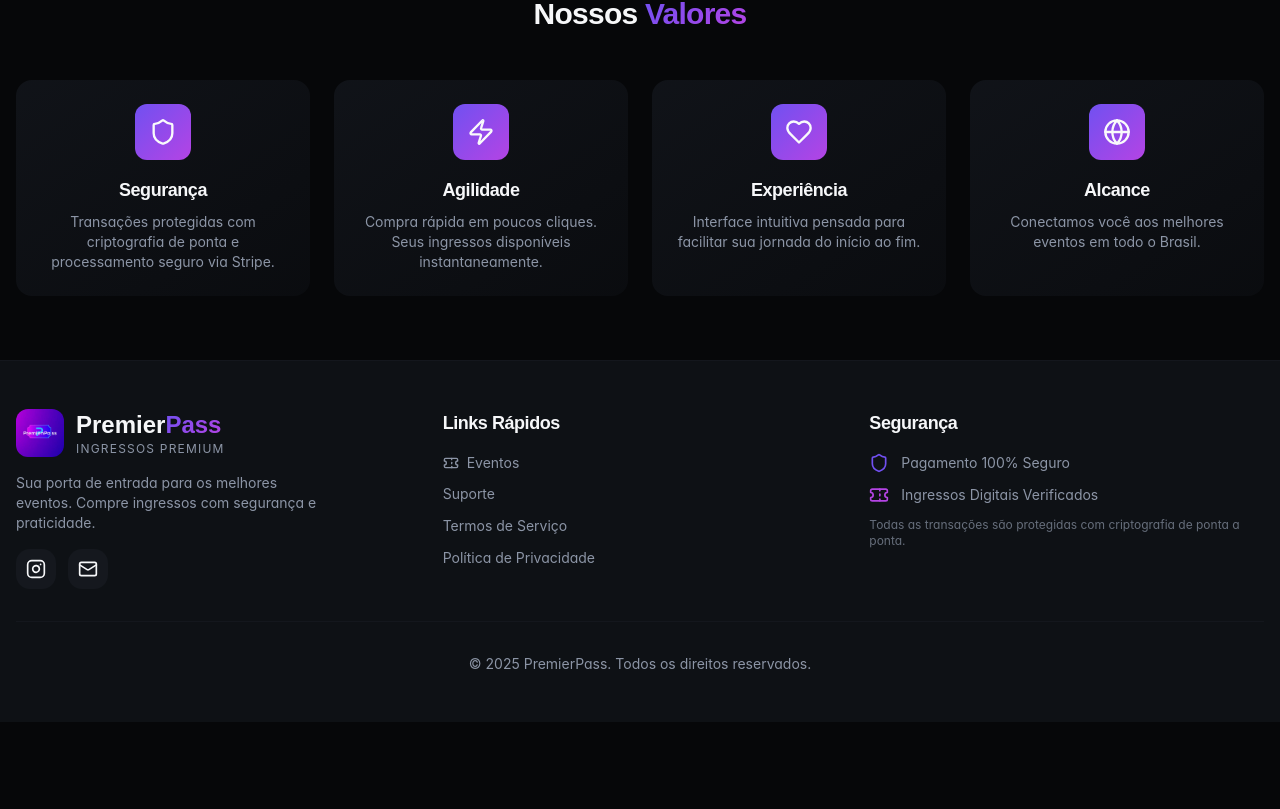
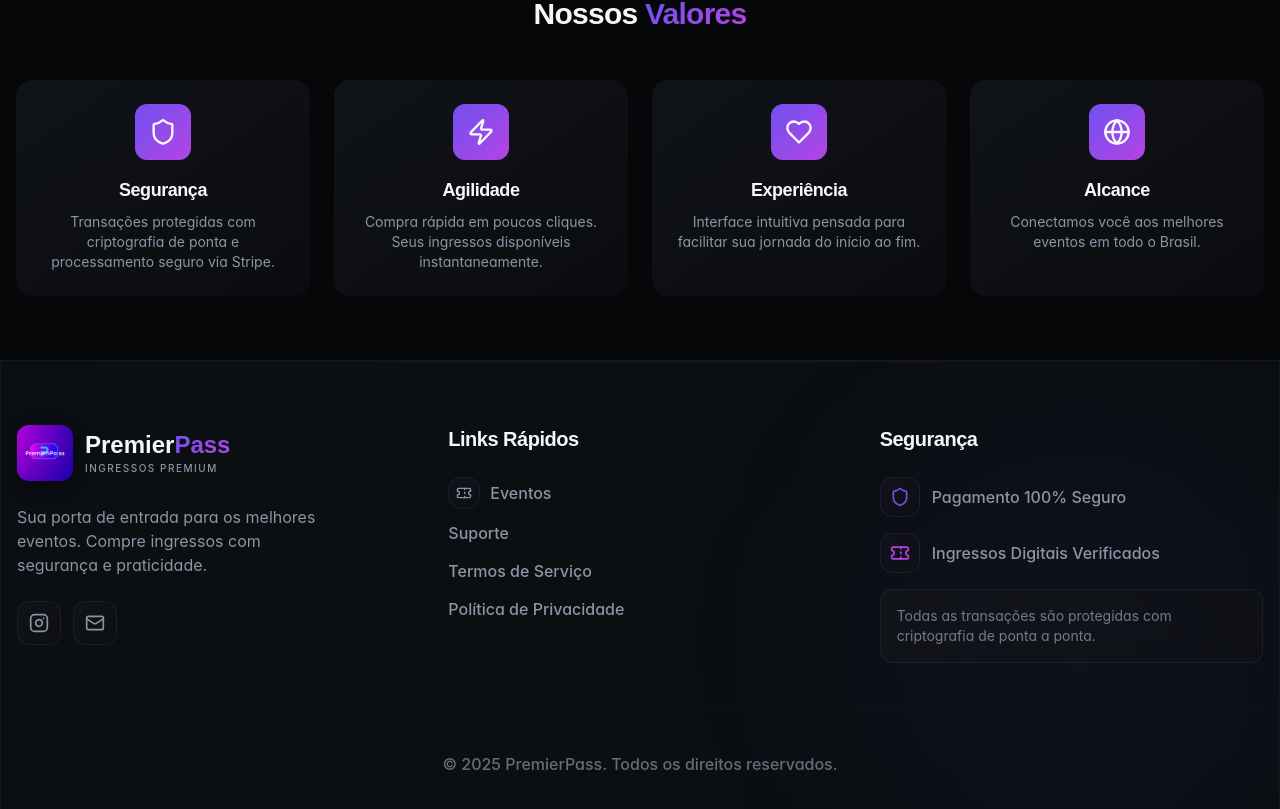
Before and after one commit to ckojak/ingressopremier, a React (Vite) app: page /sobre in a window 1280 px wide. Shown: the part 1012-1821 px from the top of the page. Before the commit the page ends 1734 px from the top, so only its background shows below. Built offline with nearby package versions, Linux system fonts and the light colour scheme; the HTML template or start-up script is replaced by a standard one.

Commit message:
Enhance Footer component with modern glassmorphism design
Co-authored-by: ckojak <247688414+ckojak@users.noreply.github.com>

```diff
--- a/src/components/layout/Footer.tsx
+++ b/src/components/layout/Footer.tsx
@@ -4,27 +4,31 @@ import premierpassLogo from "@/assets/premierpass-logo.png";
 
 const Footer = () => {
   return (
-    <footer className="bg-card border-t border-border/50">
-      <div className="container mx-auto px-4 py-12">
-        <div className="grid grid-cols-1 md:grid-cols-3 gap-8">
+    <footer className="glass-strong border-t border-border/30 relative overflow-hidden">
+      {/* Background decoration */}
+      <div className="absolute top-0 left-0 w-full h-px bg-gradient-to-r from-transparent via-primary/15 to-transparent" />
+      <div className="absolute bottom-0 right-0 w-[400px] h-[400px] bg-primary/5 rounded-full blur-[120px] pointer-events-none" />
+
+      <div className="container mx-auto px-4 py-16 relative z-10">
+        <div className="grid grid-cols-1 md:grid-cols-3 gap-12">
           {/* Brand */}
           <div>
-            <Link to="/" className="flex items-center gap-3 mb-4 group">
+            <Link to="/" className="flex items-center gap-3 mb-6 group">
               <img
                 src={premierpassLogo}
                 alt="PremierPass"
-                className="w-12 h-12 rounded-xl object-cover transition-transform group-hover:scale-105"
+                className="w-14 h-14 rounded-xl object-cover transition-all duration-300 group-hover:scale-110 shadow-subtle"
               />
               <div>
                 <span className="text-2xl font-display font-bold text-foreground">
                   Premier<span className="text-gradient">Pass</span>
                 </span>
-                <span className="block text-xs tracking-widest text-muted-foreground uppercase">
+                <span className="block text-[10px] tracking-[0.15em] text-muted-foreground uppercase font-medium">
                   Ingressos Premium
                 </span>
               </div>
             </Link>
-            <p className="text-muted-foreground text-sm mb-4 max-w-xs">
+            <p className="text-muted-foreground text-sm md:text-base mb-6 max-w-xs leading-relaxed">
               Sua porta de entrada para os melhores eventos. Compre ingressos com segurança e praticidade.
             </p>
             <div className="flex gap-3">
@@ -32,44 +36,49 @@ const Footer = () => {
                 href="https://www.instagram.com/premierpass"
                 target="_blank"
                 rel="noopener noreferrer"
-                className="w-10 h-10 rounded-lg bg-secondary flex items-center justify-center hover:bg-primary hover:text-primary-foreground transition-all"
+                className="w-11 h-11 rounded-xl glass-premium flex items-center justify-center hover:bg-primary/10 hover:border-primary/30 transition-all duration-300 hover-lift group"
                 aria-label="Instagram"
               >
-                <Instagram className="w-5 h-5" />
+                <Instagram className="w-5 h-5 text-muted-foreground group-hover:text-primary transition-colors" />
               </a>
               <a
                 href="mailto:contato@premierpass.com.br"
-                className="w-10 h-10 rounded-lg bg-secondary flex items-center justify-center hover:bg-primary hover:text-primary-foreground transition-all"
+                className="w-11 h-11 rounded-xl glass-premium flex items-center justify-center hover:bg-primary/10 hover:border-primary/30 transition-all duration-300 hover-lift group"
                 aria-label="Email"
               >
-                <Mail className="w-5 h-5" />
+                <Mail className="w-5 h-5 text-muted-foreground group-hover:text-primary transition-colors" />
               </a>
             </div>
           </div>
 
           {/* Links */}
           <div>
-            <h4 className="font-display text-lg font-bold text-foreground mb-4">Links Rápidos</h4>
-            <ul className="space-y-2">
+            <h4 className="font-display text-xl font-bold text-foreground mb-6">Links Rápidos</h4>
+            <ul className="space-y-3">
               <li>
-                <Link to="/eventos" className="text-muted-foreground hover:text-primary text-sm transition-colors flex items-center gap-2">
-                  <Ticket className="w-4 h-4" />
-                  Eventos
+                <Link to="/eventos" className="text-muted-foreground hover:text-primary text-sm md:text-base transition-all duration-200 flex items-center gap-2.5 group">
+                  <div className="w-8 h-8 rounded-lg glass-premium flex items-center justify-center group-hover:bg-primary/10 transition-all">
+                    <Ticket className="w-4 h-4 group-hover:text-primary transition-colors" />
+                  </div>
+                  <span className="font-medium">Eventos</span>
                 </Link>
               </li>
               <li>
-                <Link to="/suporte" className="text-muted-foreground hover:text-primary text-sm transition-colors">
+                <Link to="/suporte" className="text-muted-foreground hover:text-primary text-sm md:text-base transition-all duration-200 inline-block font-medium group">
                   Suporte
+                  <span className="block h-0.5 bg-gradient-primary w-0 group-hover:w-full transition-all duration-300"></span>
                 </Link>
               </li>
               <li>
-                <Link to="/termos" className="text-muted-foreground hover:text-primary text-sm transition-colors">
+                <Link to="/termos" className="text-muted-foreground hover:text-primary text-sm md:text-base transition-all duration-200 inline-block font-medium group">
                   Termos de Serviço
+                  <span className="block h-0.5 bg-gradient-primary w-0 group-hover:w-full transition-all duration-300"></span>
                 </Link>
               </li>
               <li>
-                <Link to="/privacidade" className="text-muted-foreground hover:text-primary text-sm transition-colors">
+                <Link to="/privacidade" className="text-muted-foreground hover:text-primary text-sm md:text-base transition-all duration-200 inline-block font-medium group">
                   Política de Privacidade
+                  <span className="block h-0.5 bg-gradient-primary w-0 group-hover:w-full transition-all duration-300"></span>
                 </Link>
               </li>
             </ul>
@@ -77,25 +86,31 @@ const Footer = () => {
 
           {/* Trust */}
           <div>
-            <h4 className="font-display text-lg font-bold text-foreground mb-4">Segurança</h4>
-            <div className="space-y-3">
-              <div className="flex items-center gap-3 text-muted-foreground text-sm">
-                <Shield className="w-5 h-5 text-primary" />
-                <span>Pagamento 100% Seguro</span>
+            <h4 className="font-display text-xl font-bold text-foreground mb-6">Segurança</h4>
+            <div className="space-y-4">
+              <div className="flex items-center gap-3 text-muted-foreground text-sm md:text-base group cursor-default">
+                <div className="w-10 h-10 rounded-xl glass-premium flex items-center justify-center group-hover:bg-primary/10 transition-all">
+                  <Shield className="w-5 h-5 text-primary" />
+                </div>
+                <span className="font-medium group-hover:text-foreground transition-colors">Pagamento 100% Seguro</span>
               </div>
-              <div className="flex items-center gap-3 text-muted-foreground text-sm">
-                <Ticket className="w-5 h-5 text-accent" />
-                <span>Ingressos Digitais Verificados</span>
+              <div className="flex items-center gap-3 text-muted-foreground text-sm md:text-base group cursor-default">
+                <div className="w-10 h-10 rounded-xl glass-premium flex items-center justify-center group-hover:bg-accent/10 transition-all">
+                  <Ticket className="w-5 h-5 text-accent" />
+                </div>
+                <span className="font-medium group-hover:text-foreground transition-colors">Ingressos Digitais Verificados</span>
               </div>
-              <p className="text-muted-foreground/70 text-xs mt-4">
-                Todas as transações são protegidas com criptografia de ponta a ponta.
-              </p>
+              <div className="glass-premium p-4 rounded-xl mt-5">
+                <p className="text-muted-foreground/80 text-xs md:text-sm leading-relaxed">
+                  Todas as transações são protegidas com criptografia de ponta a ponta.
+                </p>
+              </div>
             </div>
           </div>
         </div>
 
-        <div className="border-t border-border/50 mt-8 pt-8">
-          <p className="text-muted-foreground text-sm text-center">
+        <div className="border-t border-border/30 mt-12 pt-10">
+          <p className="text-muted-foreground/70 text-sm md:text-base text-center font-medium">
             © {new Date().getFullYear()} PremierPass. Todos os direitos reservados.
           </p>
         </div>
```
